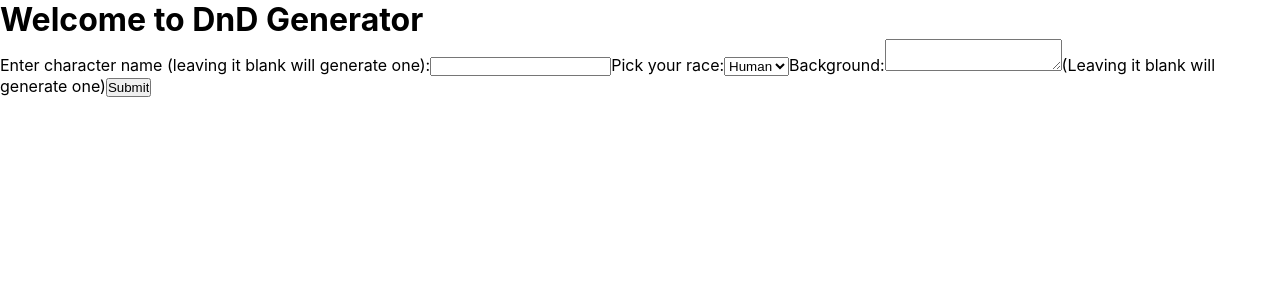
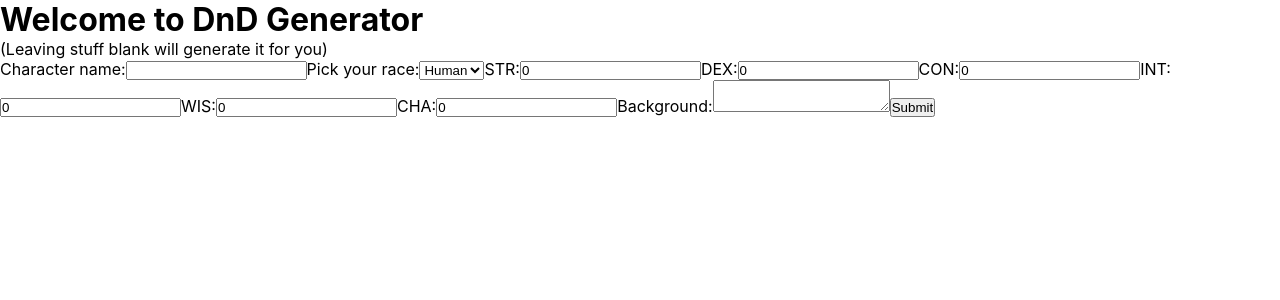
Before and after one commit to jonathan-lindqvist/dnd-gen, a React (Create React App) app: page / in a window 1280 px wide. Shown: the top 300 px of the page. Built offline with nearby package versions, Linux system fonts and the light colour scheme.

Commit message:
Add all form fields

```diff
--- a/src/CharForm.js
+++ b/src/CharForm.js
@@ -17,9 +17,10 @@ export class CharForm extends React.Component{
   render(){
     return (
       <div>
+        <p>(Leaving stuff blank will generate it for you)</p>
         <form onSubmit={this.handleSubmit}>
           <label>
-            Enter character name (leaving it blank will generate one):
+            Character name:
             <input name="name"type="text" value={this.state.value} onChange={this.handleChange} />
           </label>
           <label>
@@ -34,9 +35,64 @@ export class CharForm extends React.Component{
           </label>
 
           <label>
+            STR:
+            <input
+              type="number"
+              name="str"
+              value={this.state.str}
+              onChange={this.handleChange}
+            />
+          </label>
+          <label>
+            DEX:
+            <input
+              type="number"
+              name="dex"
+              value={this.state.dex}
+              onChange={this.handleChange}
+            />
+          </label>
+          <label>
+            CON:
+            <input
+              type="number"
+              name="con"
+              value={this.state.con}
+              onChange={this.handleChange}
+            />
+          </label>
+          <label>
+            INT:
+            <input
+              type="number"
+              name="int"
+              value={this.state.int}
+              onChange={this.handleChange}
+            />
+          </label>
+          <label>
+            WIS:
+            <input
+              type="number"
+              name="wis"
+              value={this.state.wis}
+              onChange={this.handleChange}
+            />
+          </label>
+          <label>
+            CHA:
+
+            <input
+              type="number"
+              name="cha"
+              value={this.state.cha}
+              onChange={this.handleChange}
+            />
+          </label>
+
+          <label>
             Background:
             <textarea name="background" value={this.state.value} onChange={this.handleChange} />
-            (Leaving it blank will generate one)
           </label>
           <input type="submit" value="Submit" />
         </form>
```
Also changed, not shown: src/helpers/helpers.js (added).
